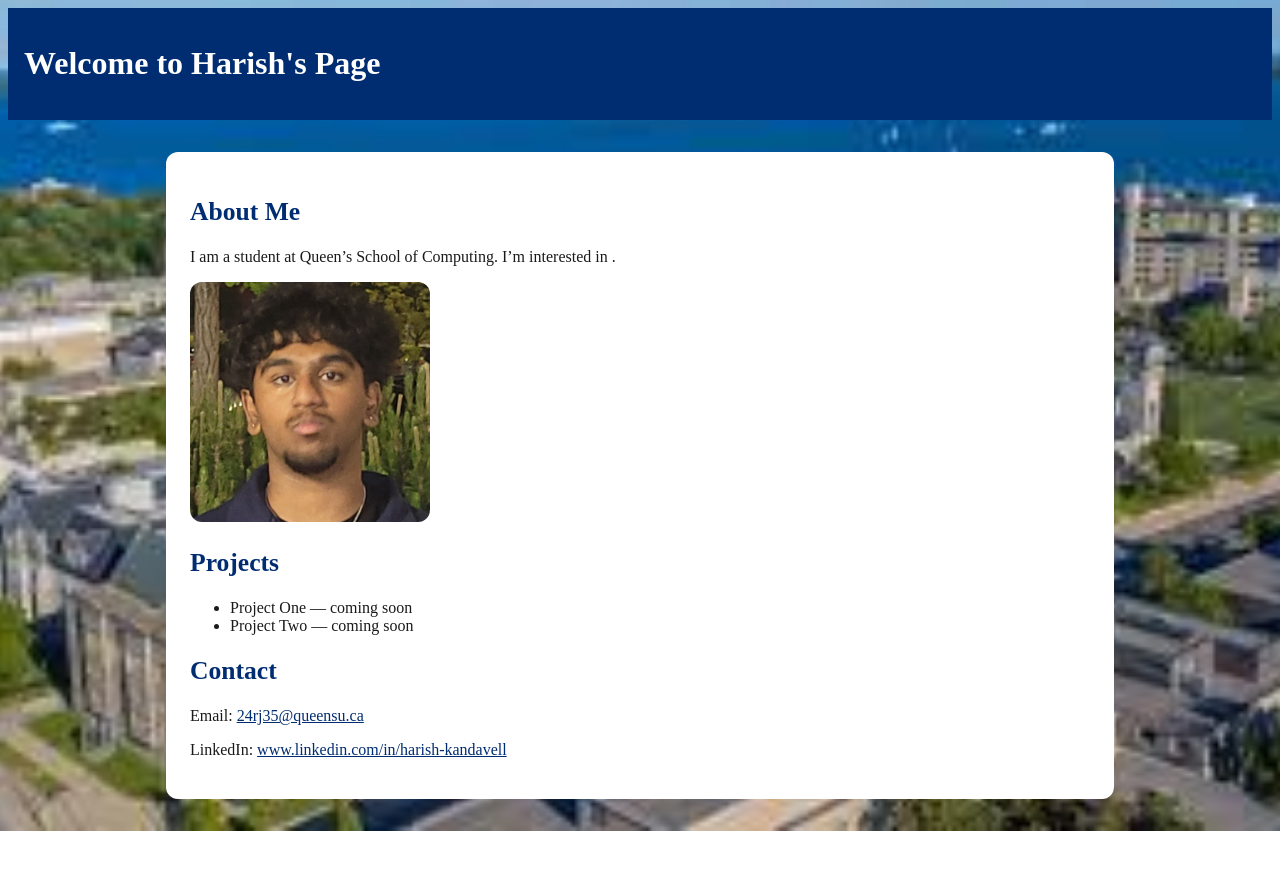
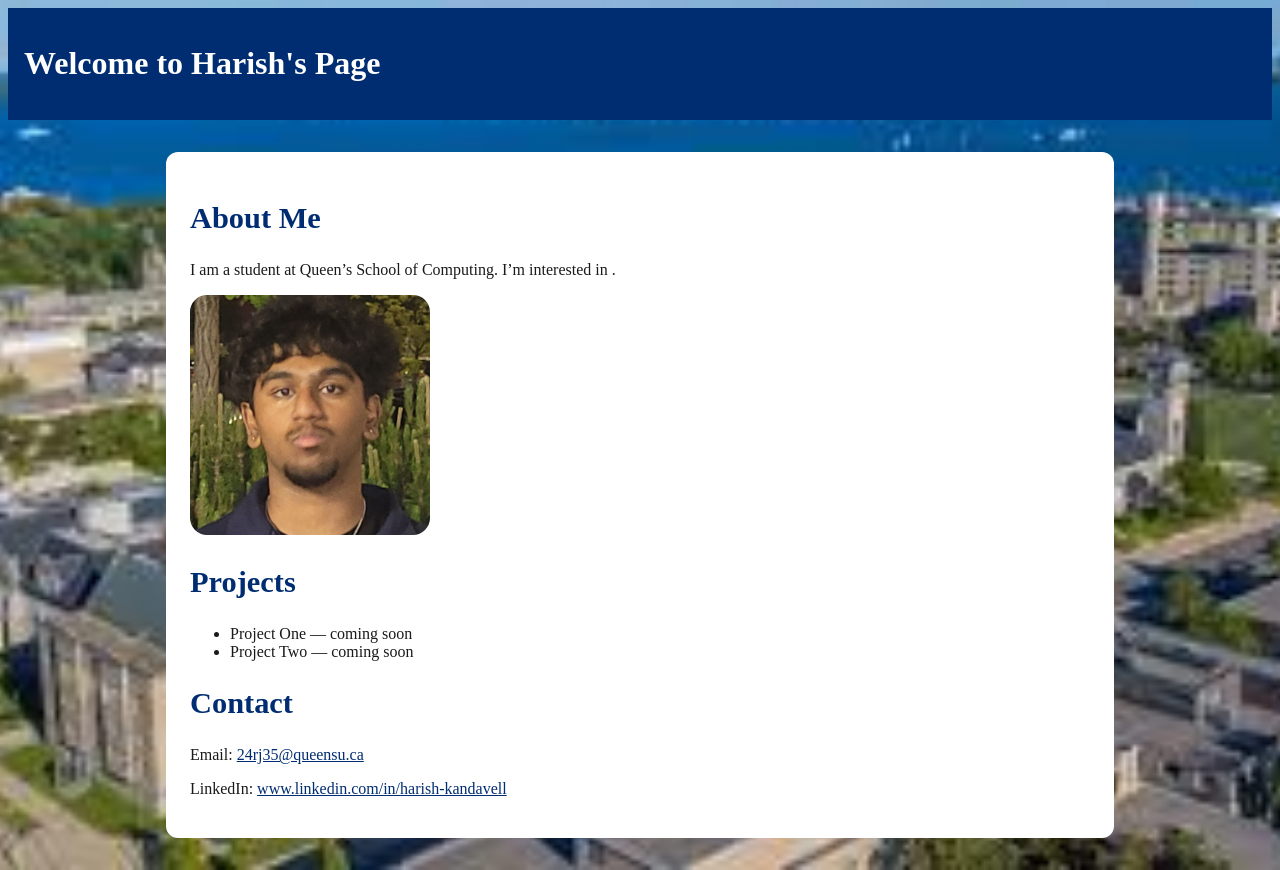
Before and after one commit to Harish-Kan/queens-student-page, a plain HTML site: page index.html in a window 1280 px wide. Before the commit the page ends 831 px from the top, so only its background shows below. Drawn offline with Linux system fonts and the light colour scheme.

Commit message:
Update style.css

```diff
--- a/style.css
+++ b/style.css
@@ -11,6 +11,6 @@ main { background:#fff; color:#1a1a1a; max-width:900px; margin:2rem auto; border
 a { color: var(--blue); }
 /* === personalize below by changing colors or spacing === */
 /* example: make headings blue and a bit larger */
-h2 { color: var(--blue); font-size: 1.6rem; }
+h2 { color: var(--blue); font-size: 1.9rem; }
 /* example: make your photo round */
-img { border-radius: 12px; }
+img { border-radius: 17px; }
```
